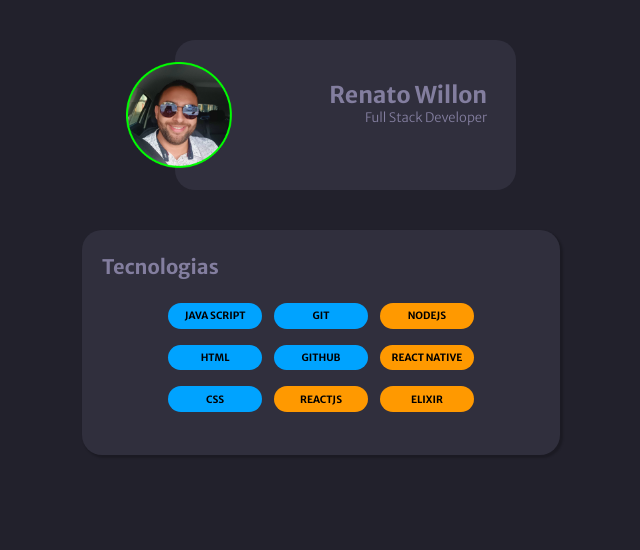
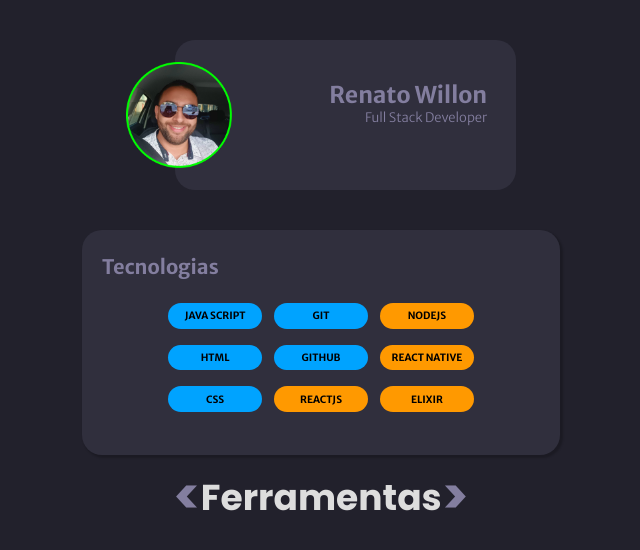
Before and after one commit to renatowillon/wDev-Portfolio, a plain HTML site: page portfolio.html in a window 1280 px wide. Shown: the whole page, without its empty margins (319-959 px from the left). Drawn offline with nearby package versions, Linux system fonts and the light colour scheme.

Commit message:
Ferramentas port

```diff
--- a/portfolio.html
+++ b/portfolio.html
@@ -3,18 +3,7 @@
   <head>
     <link rel="preconnect" href="https://fonts.googleapis.com" />
     <link rel="preconnect" href="https://fonts.gstatic.com" crossorigin />
-    <link
-      href="https://fonts.googleapis.com/css2?family=Inter:wght@400;500&display=swap"
-      rel="stylesheet"
-    />
-    <link
-      href="https://fonts.googleapis.com/css2?family=Inter:wght@400;500&family=Merriweather+Sans:wght@700&display=swap"
-      rel="stylesheet"
-    />
-    <link
-      href="https://fonts.googleapis.com/css2?family=Inter:wght@400;500&family=Merriweather+Sans:wght@300;700&display=swap"
-      rel="stylesheet"
-    />
+    <link href="https://fonts.googleapis.com/css2?family=Inter:wght@400;500&family=Merriweather+Sans:wght@300;700&family=Poppins:wght@700&display=swap" rel="stylesheet">
 
     <meta charset="UTF-8" />
     <meta name="viewport" content="width=device-width, initial-scale=1.0" />
@@ -51,7 +40,12 @@
           </ul>
         </div>
       </div>
-    </div>
+      <div id="paragrafo">
+        <span><</span>
+        <p>Ferramentas</p>
+        <span>></span>
+      </div>
+      </div>
 
     <script
       type="module"
--- a/style.css
+++ b/style.css
@@ -313,3 +313,31 @@ footer {
   font-weight: 300;
   line-height: normal;
 }
+#paragrafo{
+  justify-content: center;
+  align-items: center;
+  display: flex;
+  color: #DDD;
+  font-size: 36px;
+  font-family: Poppins, sans-serif;
+  font-style: normal;
+  font-weight: 700;
+  line-height: normal;
+  padding: 5px;
+}
+#paragrafo span{
+  align-items: center;
+  display: flex;
+  color: #837e9f;
+  font-family: Poppins, sans-serif;
+  font-size: 50px;
+  scroll-behavior: smooth;
+}
+#paragrafo p{
+  align-items: center;
+  display: flex;
+  color: #DDD;
+  font-family: Poppins, sans-serif;
+  font-size: 36px;
+  scroll-behavior: smooth;
+}
```
Also changed, not shown: index.html (+1 -12 lines).
